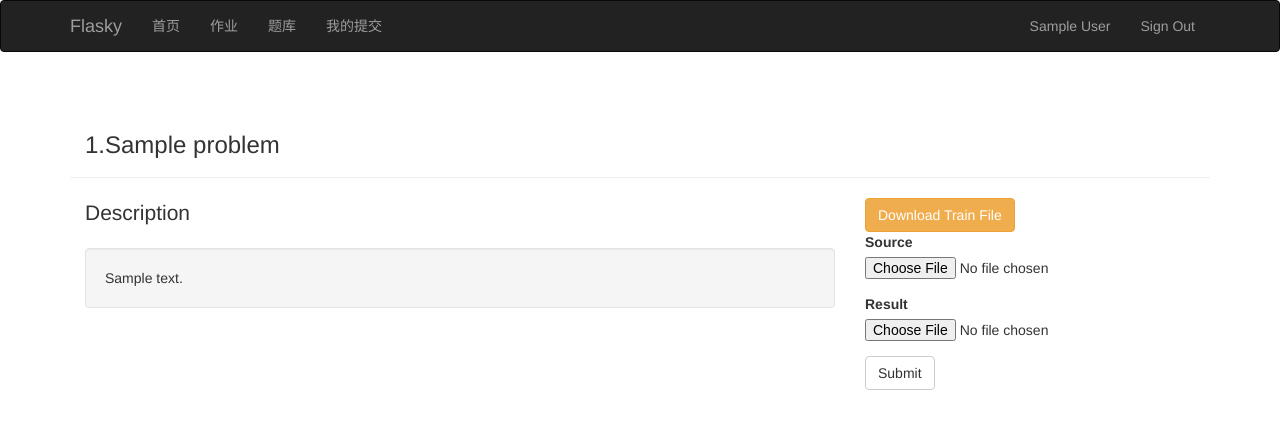
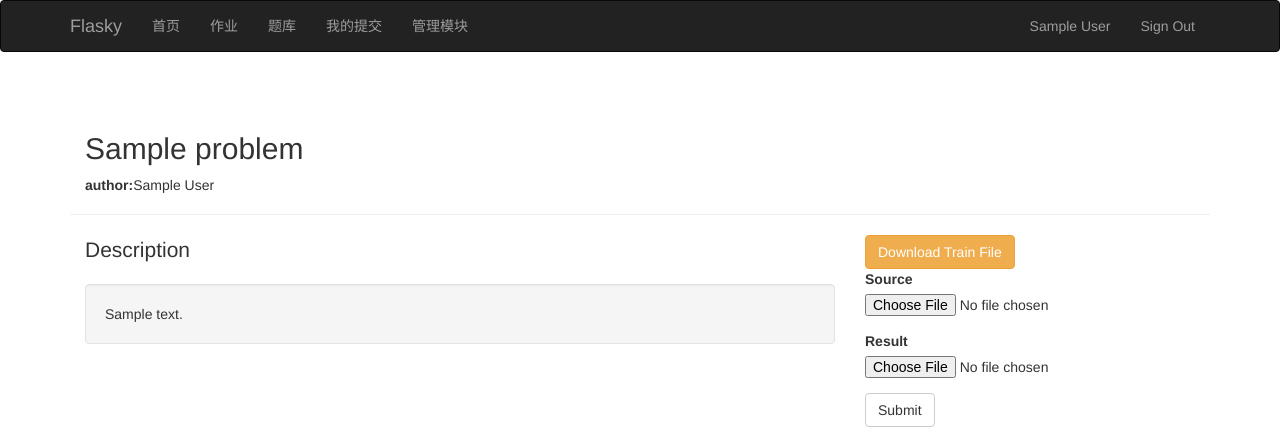
Before and after one commit to hanfei19910905/xiaoxiang-oj, a Flask app: page /problem_set/1/1 in a window 1280 px wide. Shown: the top 435 px of the page. Run offline with Flask 2, Linux system fonts and the light colour scheme; a user stored in the database is signed in; tables that the repository leaves empty hold one stand-in row (values such as "Sample post"); some libraries are stand-ins or nearby versions.

Commit message:
change view.

```diff
--- a/app/templates/base.html
+++ b/app/templates/base.html
@@ -22,6 +22,9 @@
                 <li><a href="/problem_set">题库</a></li>
                 {% if current_user.is_authenticated %}
                 <li><a href="/status">我的提交</a></li>
+                {% endif %}
+                {% if current_user.is_admin %}
+                <li><a href="/admin">管理模块</a></li>
                 {% endif %}
             </ul>
             <ul class="nav navbar-nav navbar-right">
--- a/app/templates/prob_view.html
+++ b/app/templates/prob_view.html
@@ -3,7 +3,8 @@
 {% import "bootstrap/wtf.html" as wtf %}
 <div class="page-header">
     <div class="container">
-        <h3>{{ problem.id }}.{{ problem.name }}</h3>
+        <h2>{{ problem.name }}</h2>
+        <p><b>author:</b>{{ problem.author.name }}</p>
     </div>
 <!--     <div class="container">
         <div class="col-lg-6">
```
Also changed, not shown: app/main/views.py (+5 -6 lines), 1 other file.
